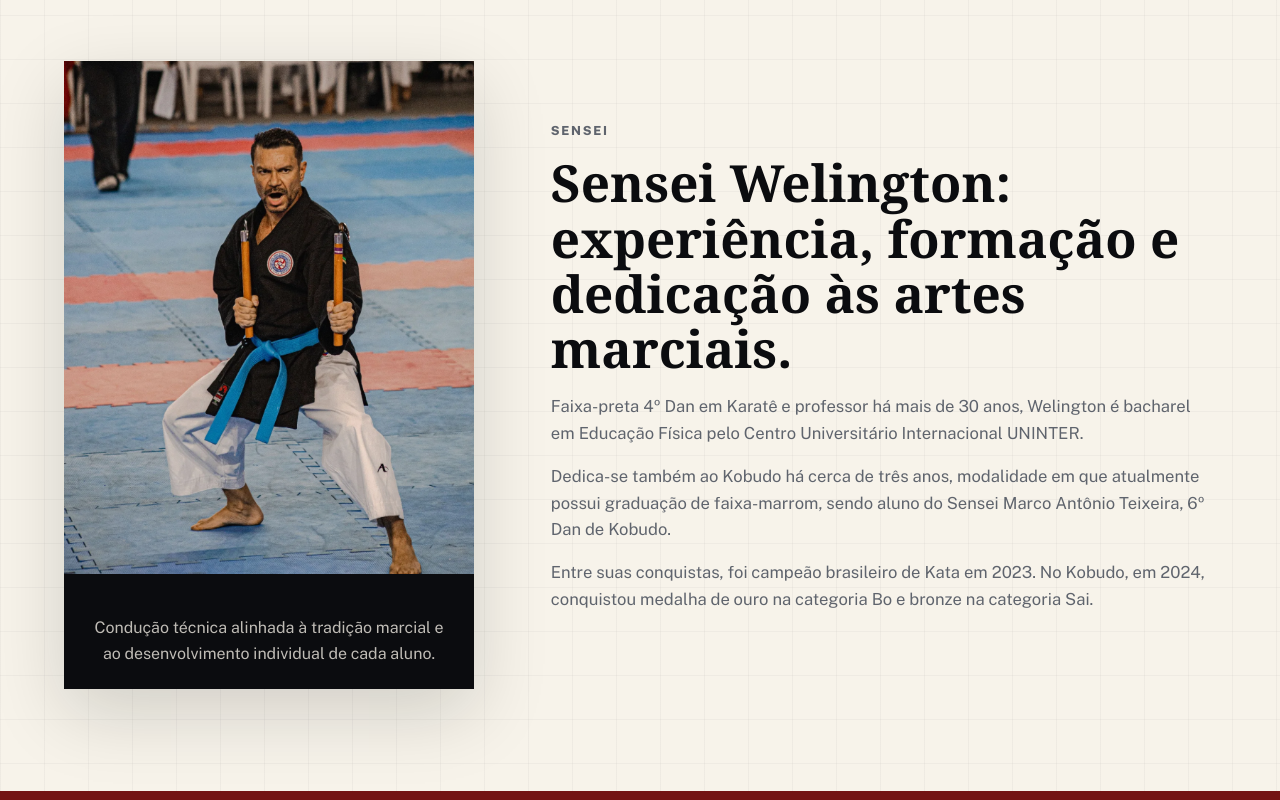
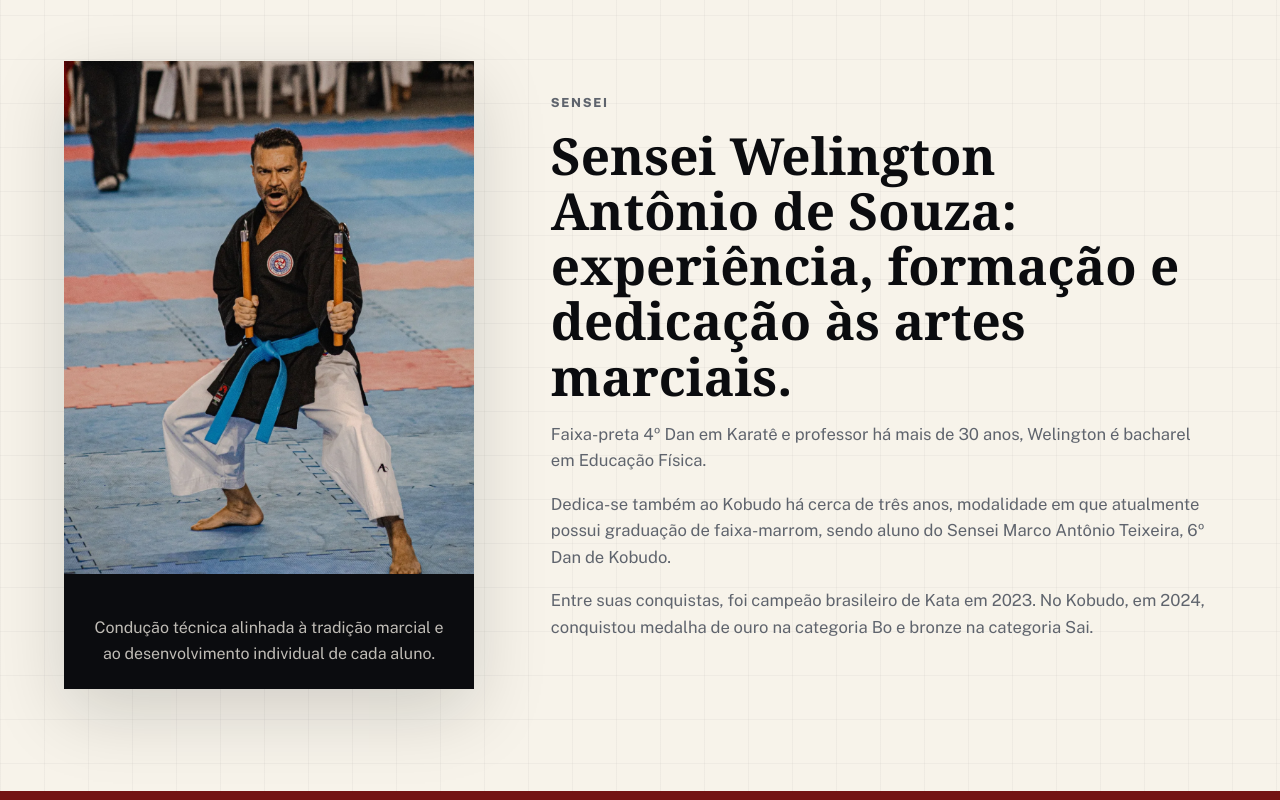
Before and after one commit to elvisrgoncalves-bit/studioNakaipon, a plain HTML site: page index.html in a window 1280 px wide. Shown: the part 2140-2940 px from the top of the page. Drawn offline with nearby package versions, Linux system fonts and the light colour scheme; grey boxes are pictures that could not be loaded.

Commit message:
alteracao decricao sensei, e nome rua

```diff
--- a/index.html
+++ b/index.html
@@ -110,8 +110,8 @@
       </div>
       <div class="split-copy">
         <p class="section-kicker">Sensei</p>
-        <h2>Sensei Welington: experiência, formação e dedicação às artes marciais.</h2>
-        <p>Faixa-preta 4º Dan em Karatê e professor há mais de 30 anos, Welington é bacharel em Educação Física pelo Centro Universitário Internacional UNINTER.</p>
+        <h2>Sensei Welington Antônio de Souza: experiência, formação e dedicação às artes marciais.</h2>
+        <p>Faixa-preta 4º Dan em Karatê e professor há mais de 30 anos, Welington é bacharel em Educação Física.</p>
         <p>Dedica-se também ao Kobudo há cerca de três anos, modalidade em que atualmente possui graduação de faixa-marrom, sendo aluno do Sensei Marco Antônio Teixeira, 6º Dan de Kobudo.</p>
         <p>Entre suas conquistas, foi campeão brasileiro de Kata em 2023. No Kobudo, em 2024, conquistou medalha de ouro na categoria Bo e bronze na categoria Sai.</p>
       </div>
@@ -202,7 +202,7 @@
       </div>
       <div class="contact-card">
         <p><strong>Cidade</strong><span>Uberaba, Minas Gerais</span></p>
-        <p><strong>Endereço</strong><span>R. Pedro Brugnoroto, 145 - Josa Bernardino</span></p>
+        <p><strong>Endereço</strong><span>R. Pedro Brugnorotto, 145 - Josa Bernardino</span></p>
         <p><strong>WhatsApp</strong><a href="https://wa.me/5534988272913?text=Ol%C3%A1%20Studio%20NakaiPon%2C%20gostaria%20de%20mais%20informa%C3%A7%C3%B5es." target="_blank" rel="noreferrer noopener">(34) 98827-2913</a></p>
         <p><strong>Instagram</strong><a href="https://www.instagram.com/naka_ipon/" target="_blank" rel="noreferrer noopener">@naka_ipon</a></p>
         <!-- <p><strong>Email</strong><a href="mailto:contato@nakaipon.com.br">contato@nakaipon.com.br</a></p> -->
```
